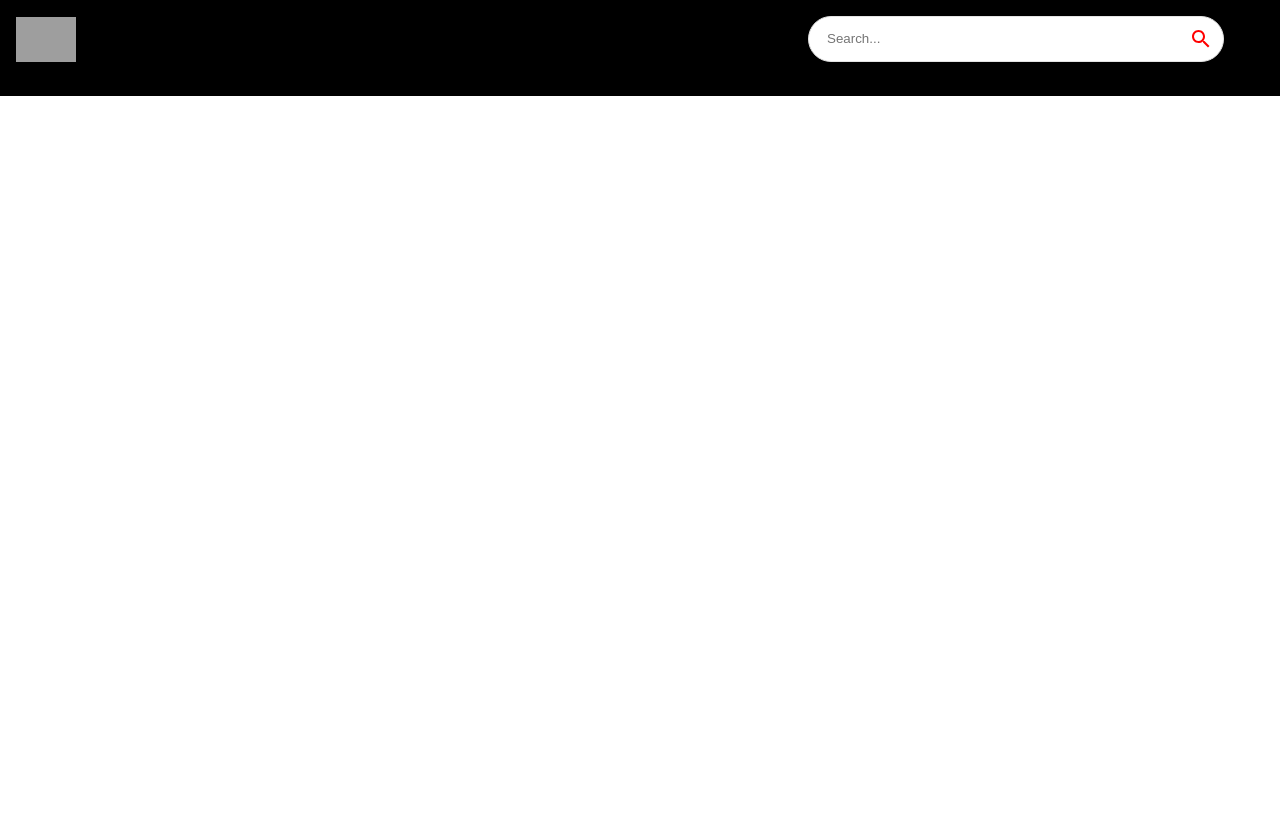
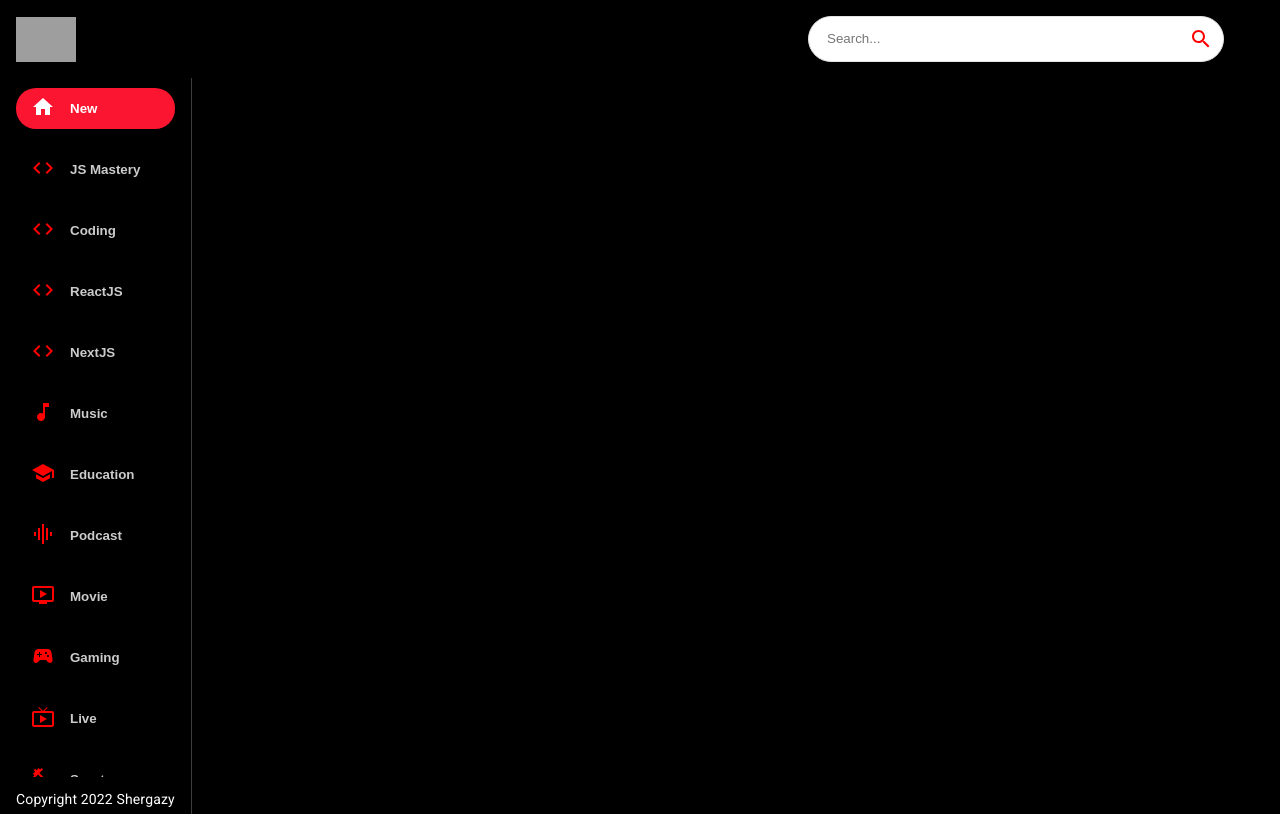
Before and after one commit to ulukbek-s/frontend_practices, a React (Create React App) app in the folder youtube_clone/: page / in a window 1280 px wide. Built offline with nearby package versions, Linux system fonts and the light colour scheme; grey boxes are pictures that could not be loaded.

Commit message:
added sidebar and buttons with icons to the sidebar

```diff
--- a/youtube_clone/src/components/Feed.jsx
+++ b/youtube_clone/src/components/Feed.jsx
@@ -1,8 +1,21 @@
-import React from 'react'
+import {useState, useEffect} from 'react';
+import { Box, Stack, Typography} from '@mui/material';
+import Sidebar from './Sidebar';
 
 const feed = () => {
   return (
-    <div>feed</div>
+    <Stack sx = {{ flexDirection: {sx: 'column', md: 'row'}}}>
+
+    <Box sx = {{height: { sx: 'auto', md: '92vh'}, borderRight: '1px solid #3d3d3d', px : {sx: 0, md: 2}}}>
+
+    <Sidebar />
+
+    <Typography className='copyright' variant='body2' sx={{mt: 1.5, color: '#fff'}}>
+      Copyright 2022 Shergazy
+    </Typography>
+
+    </Box>
+    </Stack>
   )
 }
 
--- /dev/null
+++ b/youtube_clone/src/components/Sidebar.jsx
@@ -0,0 +1,39 @@
+import {Stack} from '@mui/material';
+import {categories} from '../utils/constants';
+
+const selectedCategory = 'New';
+
+const Sidebar = () => (
+    <Stack
+    direction="row"
+      sx={{
+        overflowY: "auto",
+        height: {sx: 'auto', md: '95%'},
+        flexDirection: {md: 'column'},
+      }}>
+        {categories.map((category) =>
+      (
+        <button
+        className='category-btn'
+        style={{
+          background: category.name === selectedCategory && '#fc1530',
+          color: 'white',
+        }}
+        key={category.name}
+        >
+          <span
+          style={{
+            color: category.name === selectedCategory ? 'white' : 'red',
+            marginRight: '15px'}}>
+              {category.icon}</span>
+          <span style={{
+            opacity: category.name === selectedCategory ? '1' : '0.8'}}>
+              {category.name} </span>
+        </button>
+      )
+      )}
+    </Stack>
+
+)
+
+export default Sidebar
--- a/youtube_clone/src/components/index.js
+++ b/youtube_clone/src/components/index.js
@@ -4,3 +4,4 @@
 export {default as SearchFeed} from './SearchFeed';
 export {default as VideoDetail} from './VideoDetail';
 export {default as SearchBar} from './SearchBar';
+export {default as Sidebar} from './Sidebar';
```
